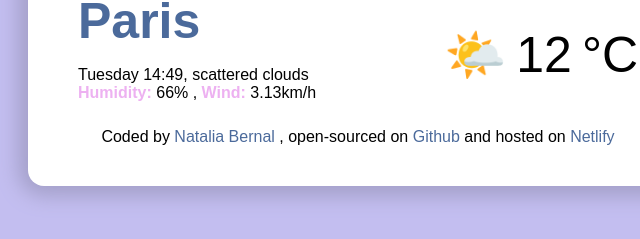
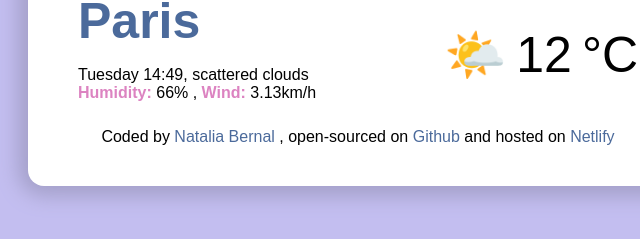
Before and after one commit to NatBernal/meteo-app-shecodes, a plain HTML site: page index.html in a window 1280 px wide. Shown: the part 221-460 px from the top of the page, 282-922 px from the left. Drawn offline with nearby package versions, Linux system fonts and the light colour scheme; no server answers; a web font is replaced by a local one.

Commit message:
Updated p strong color

```diff
--- a/src/styles.css
+++ b/src/styles.css
@@ -76,5 +76,5 @@ footer {
 }
 
 p strong {
-  color: #edb1f1;
+  color: #dc83c1;
 }
```
